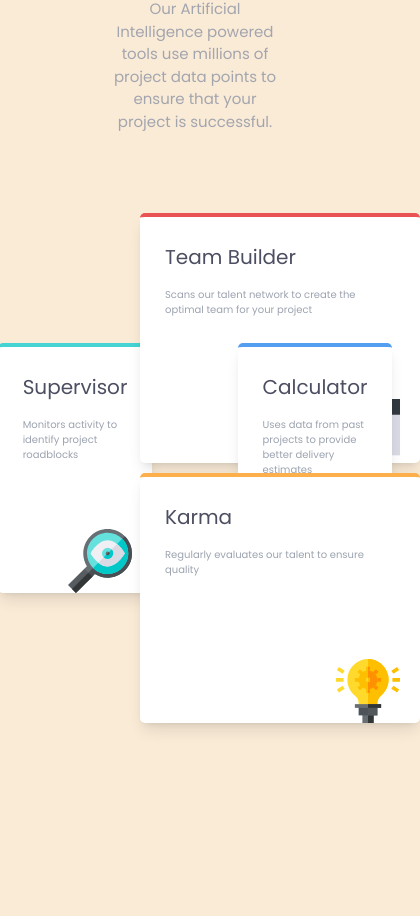
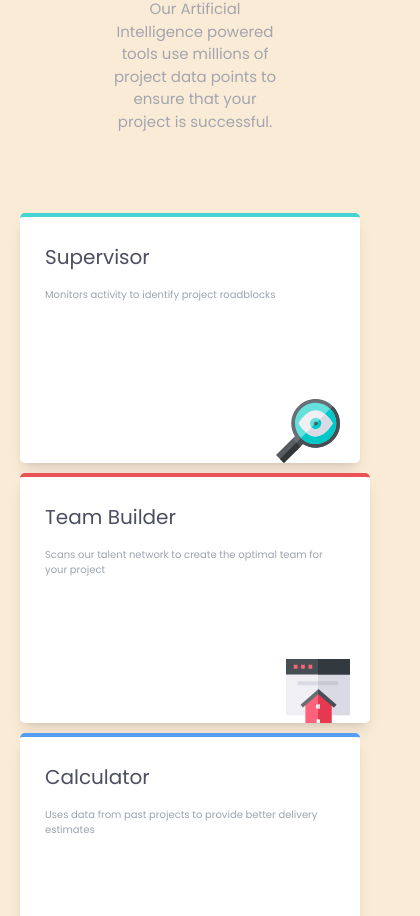
Before and after one commit to coolprogrammerarpit007/four-card, a website: page src/index.html in a window 390 px wide. Shown: the part 162-1078 px from the top of the page, 420 px wide, since content can reach past the window. Before the commit the page ends 905 px from the top, so only its background shows below. Drawn offline with Linux system fonts and the light colour scheme.

Commit message:
make the card responsive to mobile

```diff
--- a/src/index.html
+++ b/src/index.html
@@ -22,10 +22,10 @@
 
   <!-- Cards -->
 
-  <div class="card-container grid grid-cols-3 gap-[1rem]">
-    <div class="row-start-1 row-end-3 flex justify-center items-center">
+  <div class="card-container grid grid-cols-1 sm:grid-cols-3 gap-[1rem] ">
+    <div class="sm:row-start-1 sm:row-end-3 sm:flex sm:justify-center sm:items-center col-span-2 sm:col-span-1">
     <!-- Supervisor Card -->
-      <div class="card w-[28rem] h-[25rem] bg-white p-10 flex flex-col gap-[1.5rem] shadow-lg rounded-lg border-top-cyan row-start-1 relative">
+      <div class="card sm:w-[28rem] h-[25rem] bg-white p-10 flex flex-col gap-[1.5rem] shadow-lg rounded-lg border-top-cyan sm:row-start-1  relative">
         <h2 class="text-[2rem] text-[hsl(234,12%,34%)]">Supervisor</h2>
         <p class="text-[1rem] text-gray-400">Monitors activity to identify project roadblocks</p>
         <div class="absolute bottom-0 right-[2rem]">
@@ -35,17 +35,19 @@
     </div>
 
      <!-- Team Builder -->
-     <div class="card w-[28rem] h-[25rem] bg-white p-10 flex flex-col gap-[1.5rem] relative shadow-lg rounded-lg border-top-red">
+      <div class="col-span-3 sm:col-span-1">
+        <div class="card sm:w-[28rem] h-[25rem] bg-white p-10 flex flex-col gap-[1.5rem] relative shadow-lg rounded-lg border-top-red w-[100%]">
           <h2 class="text-[2rem] text-[hsl(234,12%,34%)]">Team Builder</h2>
           <p class="text-[1rem] text-gray-400">Scans our talent network to create the optimal team for your project</p>
           <div class="absolute bottom-0 right-[2rem]">
             <img src="./images/icon-team-builder.svg" alt="Supervisor">
           </div>
         </div>
+    </div>
 
-     <div class="row-span-2 flex justify-center items-center">
+     <div class="sm:row-span-2 sm:flex sm:justify-center sm:items-center col-span-2 sm:col-span-1">
       <!-- Calculator -->
-      <div class="card w-[28rem] h-[25rem] bg-white p-10 flex flex-col gap-[1.5rem] relative shadow-lg rounded-lg border-top-blue">
+      <div class="card sm:w-[28rem] h-[25rem] bg-white p-10 flex flex-col gap-[1.5rem] relative shadow-lg rounded-lg border-top-blue w-[100%]">
         <h2 class="text-[2rem] text-[hsl(234,12%,34%)]">Calculator</h2>
         <p class="text-[1rem] text-gray-400">Uses data from past projects to provide better delivery estimates</p>
         <div class="absolute bottom-0 right-[2rem]">
@@ -55,11 +57,13 @@
     </div>
 
      <!-- Karma -->
-     <div class="card w-[28rem] h-[25rem] bg-white p-10 flex flex-col gap-[1.5rem] relative shadow-lg rounded-lg border-top-orange col-start-2 col-end-3">
+      <div class="col-span-3 sm:col-span-1">
+        <div class="card sm:w-[28rem] h-[25rem] bg-white p-10 flex flex-col gap-[1.5rem] relative shadow-lg rounded-lg border-top-orange col-start-2 col-end-3 w-[100%]">
           <h2 class="text-[2rem] text-[hsl(234,12%,34%)]">Karma</h2>
           <p class="text-[1rem] text-gray-400">Regularly evaluates our talent to ensure quality</p>
           <div class="absolute bottom-0 right-[2rem]">
             <img src="./images/icon-karma.svg" alt="karma">
+          </div>
         </div>
     </div>
 
```
Also changed, not shown: src/output.css. Lines whose indentation alone changed are shown as unchanged.
